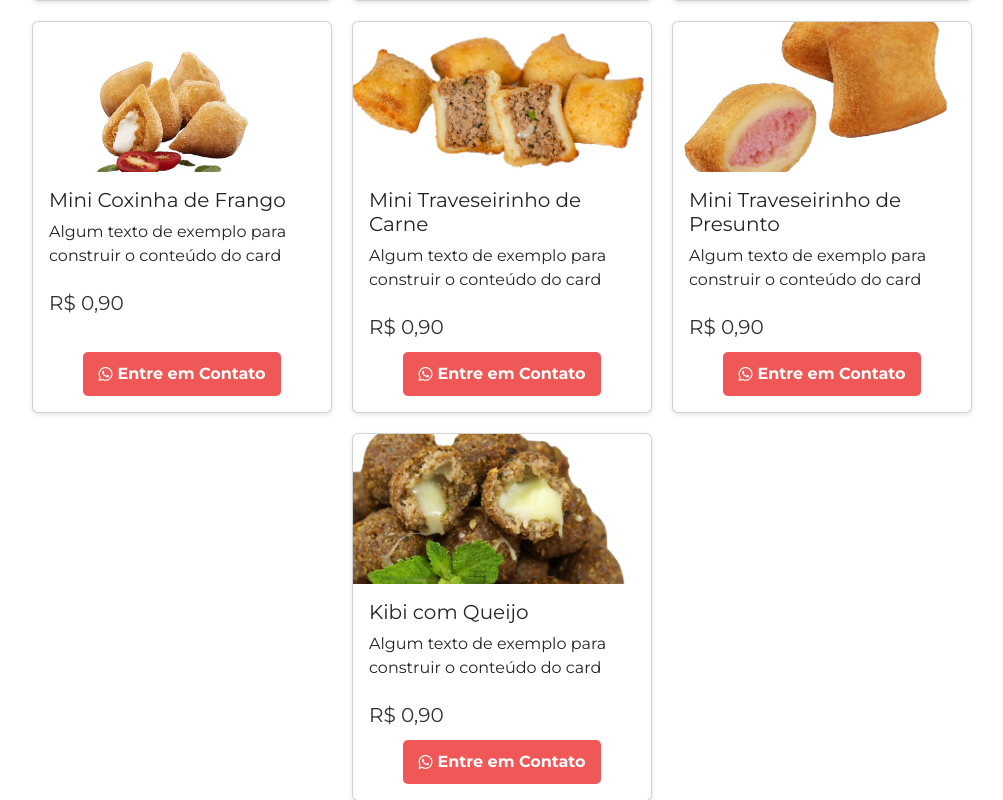
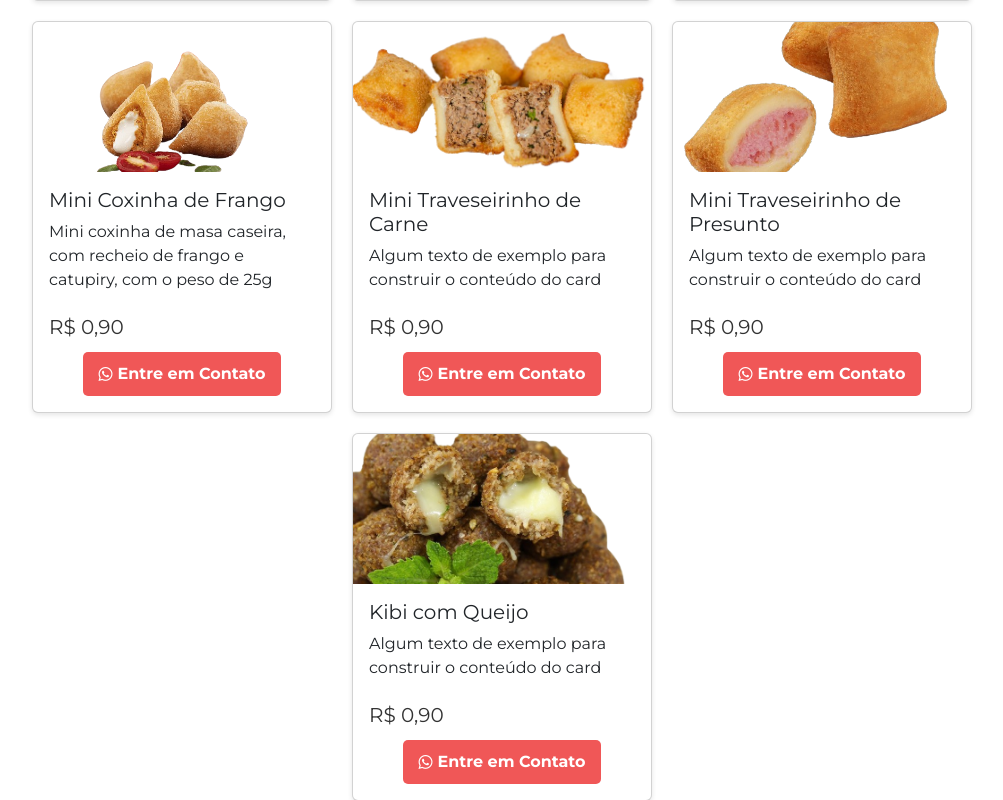
Before and after one commit to flavio-a-galvao/trabalho-semestre, a PHP site: page /index.php in a window 1280 px wide. Shown: the part 3018-3818 px from the top of the page, without its empty margins (138-1141 px from the left). Run offline with PHP 8.4, Linux system fonts and the light colour scheme; some libraries are stand-ins or nearby versions.

Commit message:
colocando mais textos

```diff
--- a/trabalho-semestre/produtos.php
+++ b/trabalho-semestre/produtos.php
@@ -77,7 +77,7 @@ $salgadosPequenos = [
     ],
     [
         'nome' => 'Mini Coxinha de Frango',
-        'descricao' => 'Algum texto de exemplo para construir o conteúdo do card',
+        'descricao' => 'Mini coxinha de masa caseira, com recheio de frango e catupiry, com o peso de 25g',
         'preco' => 0.90,
         'imagem' => 'imagens/mini-coxinha-frango.png',
     ],
```
